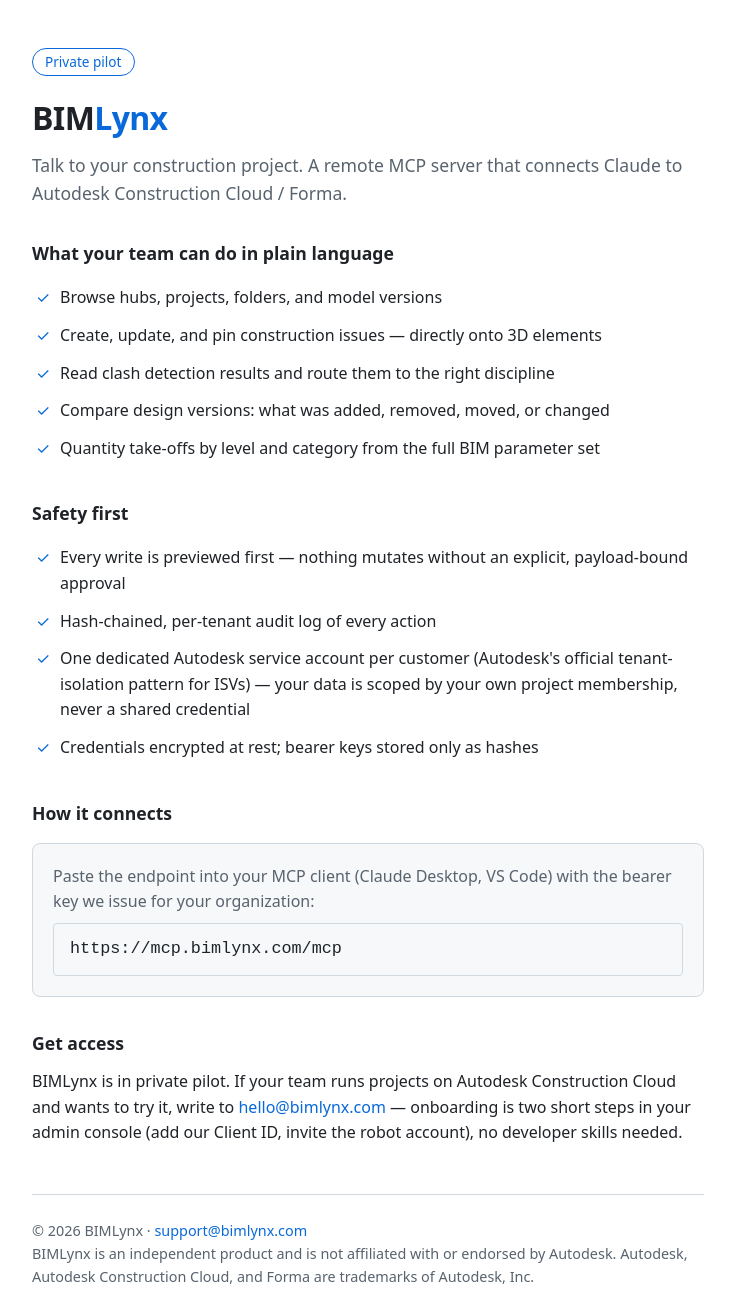
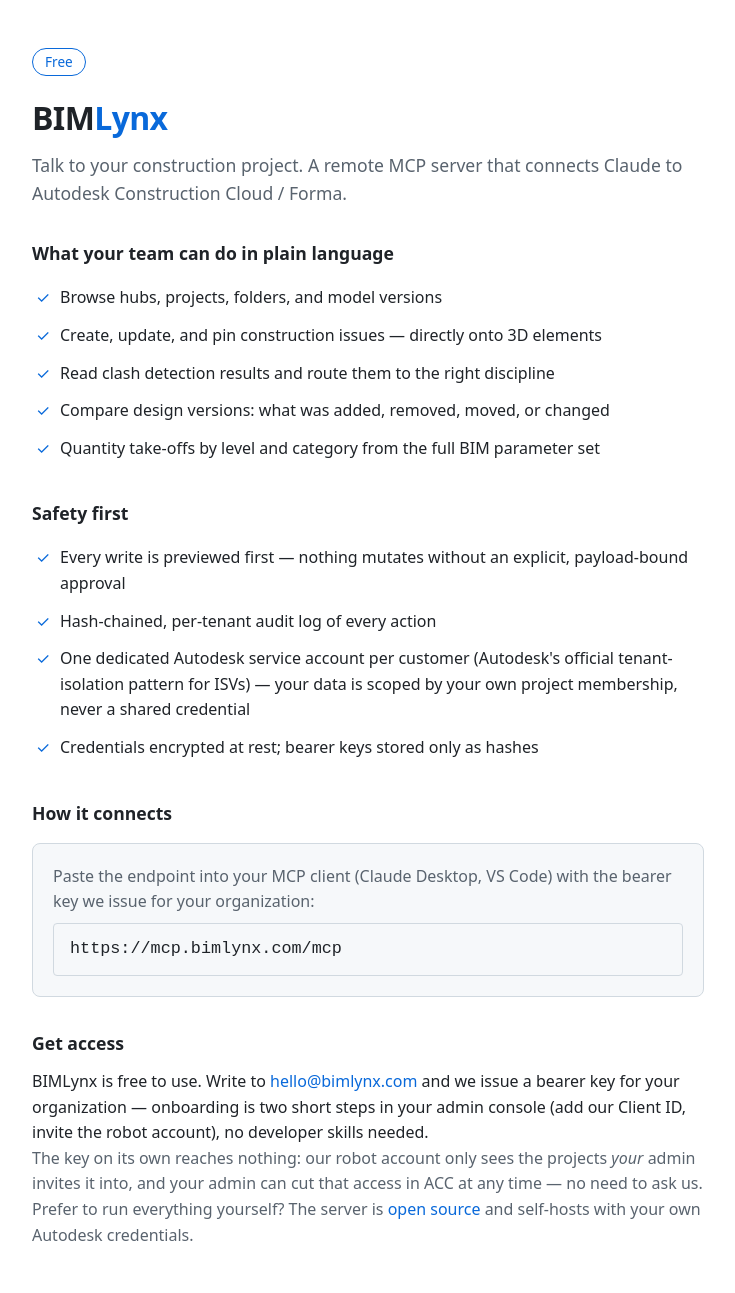
Before and after one commit to KenLP/acc-forma-mcp-server, a browser extension: page site/index.html in a window 1280 px wide. Shown: the top 1293 px of the page, without its empty margins (272-1007 px from the left). Drawn offline with Linux system fonts and the light colour scheme.

Commit message:
docs: drop pilot framing — hosted service is free, access by request

```diff
--- a/site/index.html
+++ b/site/index.html
@@ -35,7 +35,7 @@
 </head>
 <body>
 <main>
-  <span class="pill">Private pilot</span>
+  <span class="pill">Free</span>
   <h1>BIM<span>Lynx</span></h1>
   <p class="tagline">Talk to your construction project. A remote MCP server that connects Claude to Autodesk Construction Cloud / Forma.</p>
 
@@ -63,7 +63,8 @@
   </div>
 
   <h2>Get access</h2>
-  <p>BIMLynx is in private pilot. If your team runs projects on Autodesk Construction Cloud and wants to try it, write to <a href="mailto:hello@bimlynx.com">hello@bimlynx.com</a> — onboarding is two short steps in your admin console (add our Client ID, invite the robot account), no developer skills needed.</p>
+  <p>BIMLynx is free to use. Write to <a href="mailto:hello@bimlynx.com">hello@bimlynx.com</a> and we issue a bearer key for your organization — onboarding is two short steps in your admin console (add our Client ID, invite the robot account), no developer skills needed.</p>
+  <p class="muted">The key on its own reaches nothing: our robot account only sees the projects <em>your</em> admin invites it into, and your admin can cut that access in ACC at any time — no need to ask us. Prefer to run everything yourself? The server is <a href="https://github.com/KenLP/acc-forma-mcp-server">open source</a> and self-hosts with your own Autodesk credentials.</p>
 
   <footer>
     <p>© 2026 BIMLynx · <a href="mailto:support@bimlynx.com">support@bimlynx.com</a></p>
```
Also changed, not shown: README.md.
